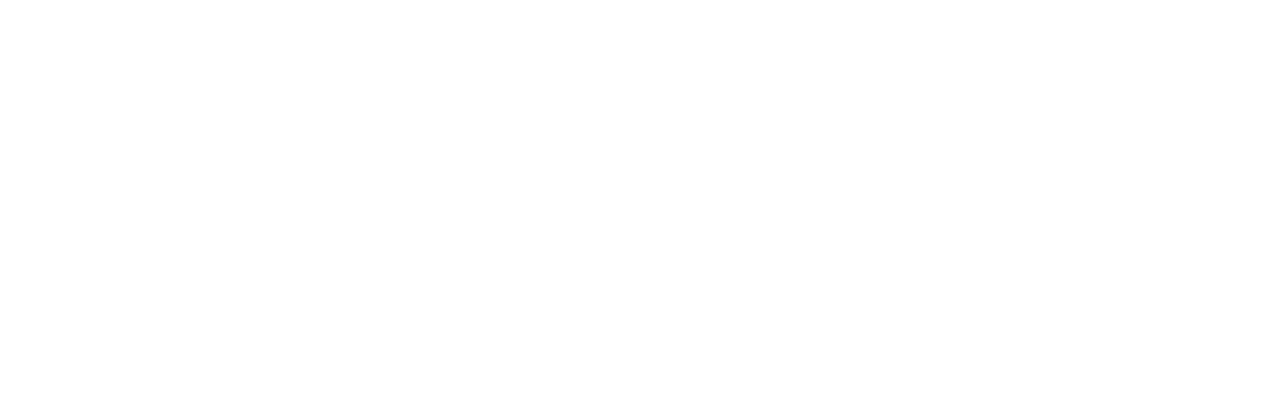
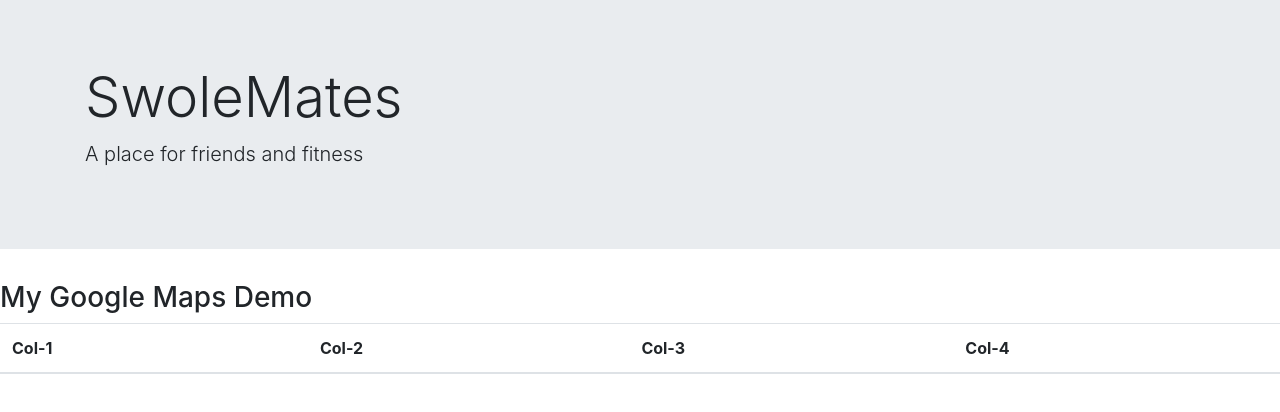
Before and after one commit to Jonathan-glitch/Project-1, a plain HTML site: page index.html in a window 1280 px wide. Drawn offline with nearby package versions, Linux system fonts and the light colour scheme.

Commit message:
Added jumbotron, table

```diff
--- a/index.html
+++ b/index.html
@@ -4,9 +4,34 @@
     <meta charset="UTF-8">
     <meta name="viewport" content="width=device-width, initial-scale=1.0">
     <meta http-equiv="X-UA-Compatible" content="ie=edge">
-    <title>Document</title>
+     <!-- Bootstrap CSS -->
+  <link rel="stylesheet" href="https://stackpath.bootstrapcdn.com/bootstrap/4.4.1/css/bootstrap.min.css" integrity="sha384-Vkoo8x4CGsO3+Hhxv8T/Q5PaXtkKtu6ug5TOeNV6gBiFeWPGFN9MuhOf23Q9Ifjh" crossorigin="anonymous">
+    <title>SwoleMates</title>
 </head>
 <body>
+    <div class="jumbotron jumbotron-fluid">
+        <div class="container">
+          <h1 class="display-4">SwoleMates</h1>
+          <p class="lead">A place for friends and fitness</p>
+        </div>
+      </div>
+      <div class="main-container">
+        <h3>My Google Maps Demo</h3>
+    <!--The div element for the map -->
+    <div id="map"></div>
+    <div class="table-1">
+        <table class="table">
+            <thead>
+              <tr>
+                <th scope="col">Col-1</th>
+                <th scope="col">Col-2</th>
+                <th scope="col">Col-3</th>
+                <th scope="col">Col-4</th>
+              </tr>
+            </thead>
+            </tbody>
+          </table>
 
+      </div>
 </body>
 </html>
```
